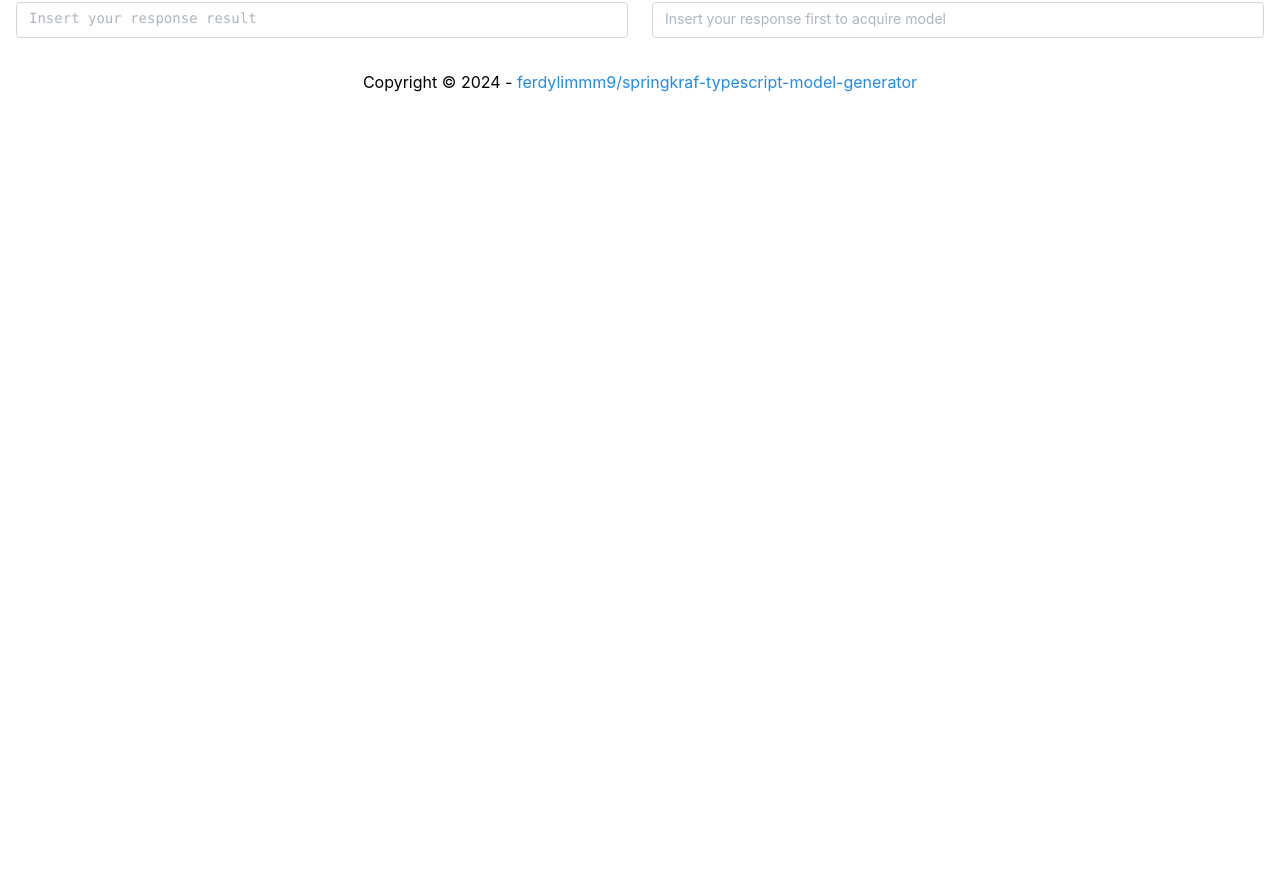
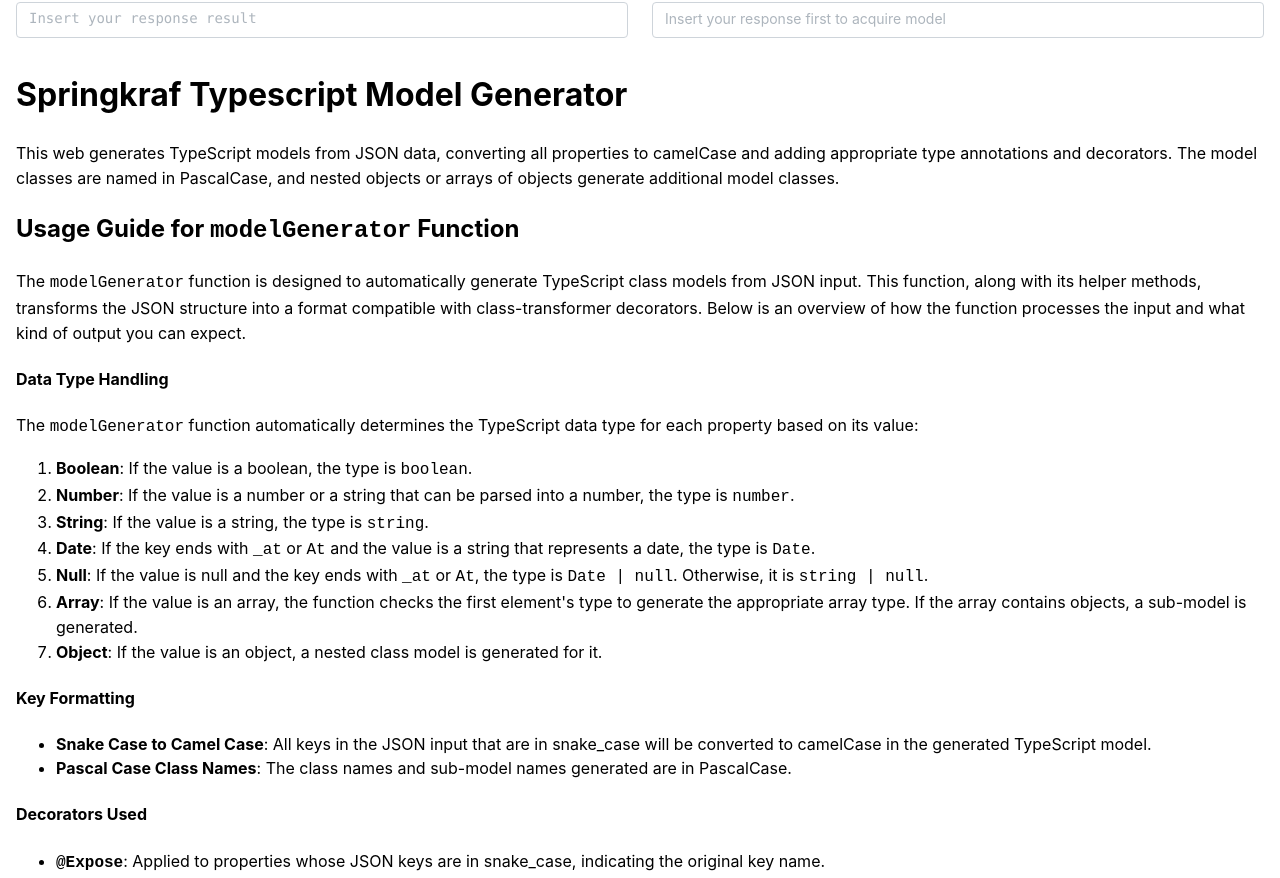
Before and after one commit to ferdylimmm9/springkraf-frontend-helper-generator, a React (Vite) app: page / in a window 1280 px wide. Shown: the part 208-1086 px from the top of the page. Before the commit the page ends 800 px from the top, so only its background shows below. Built offline with nearby package versions, Linux system fonts and the light colour scheme.

Commit message:
feat: description of web

```diff
--- a/src/modules/home/index.tsx
+++ b/src/modules/home/index.tsx
@@ -13,14 +13,95 @@ import {
 import React from "react";
 import modelGenerator from "../../utils/model-generator";
 
+const informationHtml = `
+<h1 id="typescript-model-generator">Springkraf Typescript Model Generator</h1>
+<p>This web generates TypeScript models from JSON data, converting all properties to camelCase and adding appropriate type annotations and decorators. The model classes are named in PascalCase, and nested objects or arrays of objects generate additional model classes.</p>
+<h2 id="usage-guide-for-modelgenerator-function">Usage Guide for <code>modelGenerator</code> Function</h2>
+<p>The <code>modelGenerator</code> function is designed to automatically generate TypeScript class models from JSON input. This function, along with its helper methods, transforms the JSON structure into a format compatible with class-transformer decorators. Below is an overview of how the function processes the input and what kind of output you can expect.</p>
+<h4 id="-data-type-handling-"><strong>Data Type Handling</strong></h4>
+<p>The <code>modelGenerator</code> function automatically determines the TypeScript data type for each property based on its value:</p>
+<ol>
+<li><strong>Boolean</strong>: If the value is a boolean, the type is <code>boolean</code>.</li>
+<li><strong>Number</strong>: If the value is a number or a string that can be parsed into a number, the type is <code>number</code>.</li>
+<li><strong>String</strong>: If the value is a string, the type is <code>string</code>.</li>
+<li><strong>Date</strong>: If the key ends with <code>_at</code> or <code>At</code> and the value is a string that represents a date, the type is <code>Date</code>.</li>
+<li><strong>Null</strong>: If the value is null and the key ends with <code>_at</code> or <code>At</code>, the type is <code>Date | null</code>. Otherwise, it is <code>string | null</code>.</li>
+<li><strong>Array</strong>: If the value is an array, the function checks the first element&#39;s type to generate the appropriate array type. If the array contains objects, a sub-model is generated.</li>
+<li><strong>Object</strong>: If the value is an object, a nested class model is generated for it.</li>
+</ol>
+<h4 id="-key-formatting-"><strong>Key Formatting</strong></h4>
+<ul>
+<li><strong>Snake Case to Camel Case</strong>: All keys in the JSON input that are in snake_case will be converted to camelCase in the generated TypeScript model.</li>
+<li><strong>Pascal Case Class Names</strong>: The class names and sub-model names generated are in PascalCase.</li>
+</ul>
+<h4 id="-decorators-used-"><strong>Decorators Used</strong></h4>
+<ul>
+<li><strong><code>@Expose</code></strong>: Applied to properties whose JSON keys are in snake_case, indicating the original key name.</li>
+<li><strong><code>@Type</code></strong>: Applied to properties that need to be transformed into a specific type (e.g., Date, nested object models, etc.).</li>
+</ul>
+<h4 id="-example-input-"><strong>Example Input</strong></h4>
+<pre><code class="lang-json">{
+  <span class="hljs-attr">"id"</span>: <span class="hljs-string">"123"</span>,
+  <span class="hljs-attr">"created_at"</span>: <span class="hljs-string">"2024-01-01T00:00:00Z"</span>,
+  <span class="hljs-attr">"details"</span>: {
+    <span class="hljs-attr">"item_count"</span>: <span class="hljs-number">10</span>,
+    <span class="hljs-attr">"items"</span>: [
+      {
+        <span class="hljs-attr">"id"</span>: <span class="hljs-string">"item1"</span>,
+        <span class="hljs-attr">"price"</span>: <span class="hljs-string">"100.50"</span>
+      }
+    ]
+  }
+}
+</code></pre>
+<h4 id="-example-output-"><strong>Example Output</strong></h4>
+<pre><code class="lang-typescript"><span class="hljs-keyword">import</span> { Expose, Type } <span class="hljs-keyword">from</span> <span class="hljs-string">'class-transformer'</span>;
+
+<span class="hljs-keyword">export</span> <span class="hljs-class"><span class="hljs-keyword">class</span> <span class="hljs-title">DetailItemsModel</span> {</span>
+  <span class="hljs-name">id</span>: <span class="hljs-built_in">string</span>;
+
+  @Type(<span class="hljs-function"><span class="hljs-params">()</span> =&gt;</span> Number)
+  <span class="hljs-name">price</span>: number;
+}
+
+<span class="hljs-keyword">export</span> <span class="hljs-class"><span class="hljs-keyword">class</span> <span class="hljs-title">DetailModel</span> {</span>
+  @Expose({ <span class="hljs-name">name</span>: <span class="hljs-string">'item_count'</span> })
+  @Type(<span class="hljs-function"><span class="hljs-params">()</span> =&gt;</span> Number)
+  <span class="hljs-name">itemCount</span>: number;
+
+  @Type(<span class="hljs-function"><span class="hljs-params">()</span> =&gt;</span> DetailItemsModel)
+  <span class="hljs-name">items</span>: DetailItemsModel[];
+}
+
+<span class="hljs-keyword">export</span> <span class="hljs-class"><span class="hljs-keyword">class</span> <span class="hljs-title">ExampleModel</span> {</span>
+  <span class="hljs-name">id</span>: <span class="hljs-built_in">string</span>;
+
+  @Expose({ <span class="hljs-name">name</span>: <span class="hljs-string">'created_at'</span> })
+  @Type(<span class="hljs-function"><span class="hljs-params">()</span> =&gt;</span> Date)
+  <span class="hljs-name">createdAt</span>: Date;
+
+  @Type(<span class="hljs-function"><span class="hljs-params">()</span> =&gt;</span> DetailModel)
+  <span class="hljs-name">details</span>: DetailModel;
+}
+</code></pre>
+<p>This output illustrates how the <code>modelGenerator</code> function converts a JSON structure into a corresponding TypeScript class model, handling various data types, nested objects, and arrays while applying the necessary decorators.</p>
+`;
+
 export default function Homepage() {
-  const [classname, setClassName] = React.useState("AuthModel");
-  const [json, setJson] = React.useState<any | undefined>(undefined);
+  const [classname, setClassName] = React.useState("ExampleModel");
+  const [json, setJson] = React.useState<string | undefined>("");
   const [result, setResult] = React.useState<string | undefined>(undefined);
 
   const onSubmit = React.useCallback(() => {
-    const result = modelGenerator(json, classname || "Default");
-    setResult(result);
+    try {
+      const result = modelGenerator(
+        JSON.parse(json || '{}'),
+        classname || "ExampleModel"
+      );
+      setResult(result);
+    } catch (e) {
+      console.error(e);
+    }
   }, [classname, json]);
 
   return (
@@ -69,7 +150,6 @@ export default function Homepage() {
           </Flex>
         </Flex>
       </Flex>
-
       <Flex
         justify="space-between"
         my={32}
@@ -86,14 +166,9 @@ export default function Homepage() {
             autosize
             label="Input"
             placeholder="Insert your response result"
-            value={json ? JSON.stringify(json, null, 4) : undefined}
-            onChange={(e) => {
-              try {
-                setJson(JSON.parse(e));
-              } catch (e) {
-                setJson({});
-              }
-            }}
+            value={json}
+            onChange={setJson}
+            validationError="Invalid JSON"
           />
         </Flex>
         <Flex flex={1}>
@@ -107,7 +182,12 @@ export default function Homepage() {
           />
         </Flex>
       </Flex>
-      <Text ta='center'>
+      <div
+        dangerouslySetInnerHTML={{
+          __html: informationHtml,
+        }}
+      />
+      <Text ta="center">
         Copyright &copy; {new Date().getFullYear()}&nbsp;-&nbsp;
         <Anchor
           href="https://github.com/ferdylimmm9/springkraf-typescript-model-generator"
```
Also changed, not shown: 1 other file (tests, documents, lock files or other folders).
